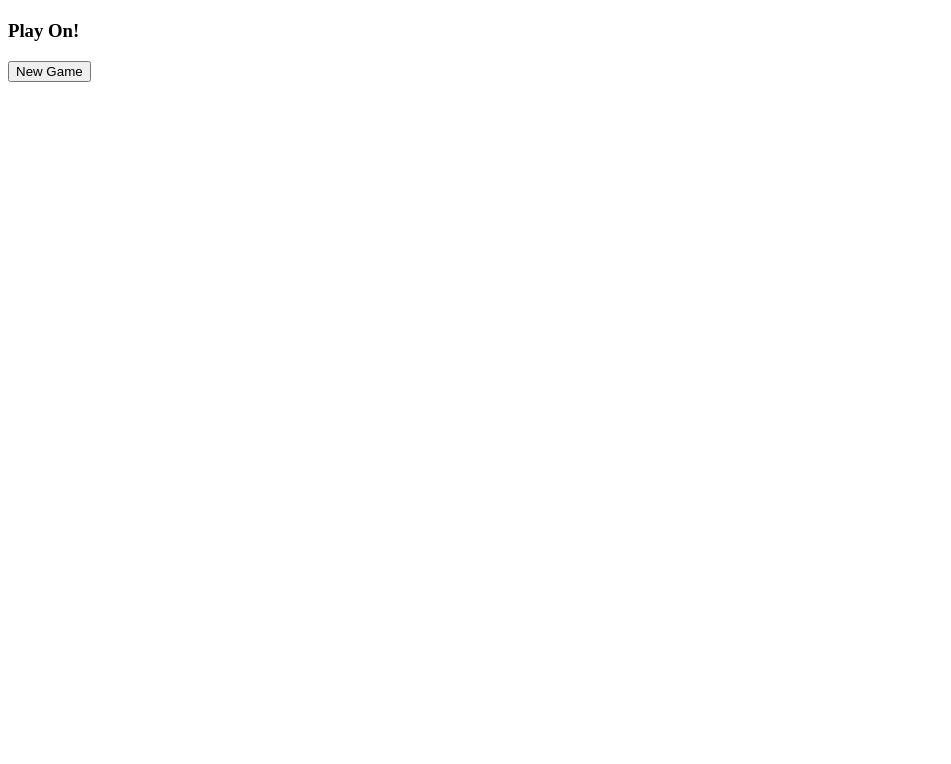
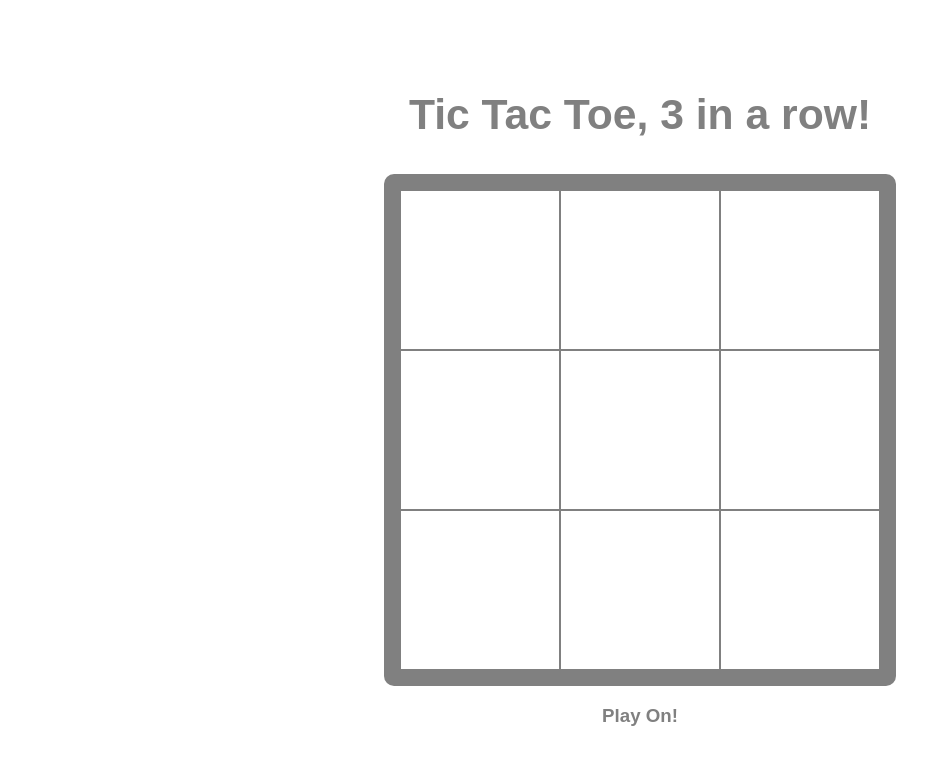
Before and after one commit to halverson/In-A-Row, a plain HTML site: page index.html in a window 1280 px wide. Shown: the whole page, without its empty margins (0-951 px from the left). Drawn offline with nearby package versions, Linux system fonts and the light colour scheme; the site is published under a folder, as on GitHub Pages, so addresses that start at the root find nothing.

Commit message:
Fix asset paths

```diff
--- a/index.html
+++ b/index.html
@@ -7,9 +7,9 @@
         <meta http-equiv="X-UA-Compatible" content="IE=edge,chrome=1">
         <meta name="description" content="">
         <meta name="viewport" content="width=device-width, initial-scale=1, user-scalable=no">
-        <link type="text/css" rel="stylesheet" href="/Assets/scss/styles.css">
+        <link type="text/css" rel="stylesheet" href="Assets/scss/styles.css">
         <script src="https://ajax.googleapis.com/ajax/libs/jquery/1.11.3/jquery.min.js"></script>
-        <script async src="/Assets/js/script.js"></script>
+        <script async src="Assets/js/script.js"></script>
     </head>
 
     <body>
```
